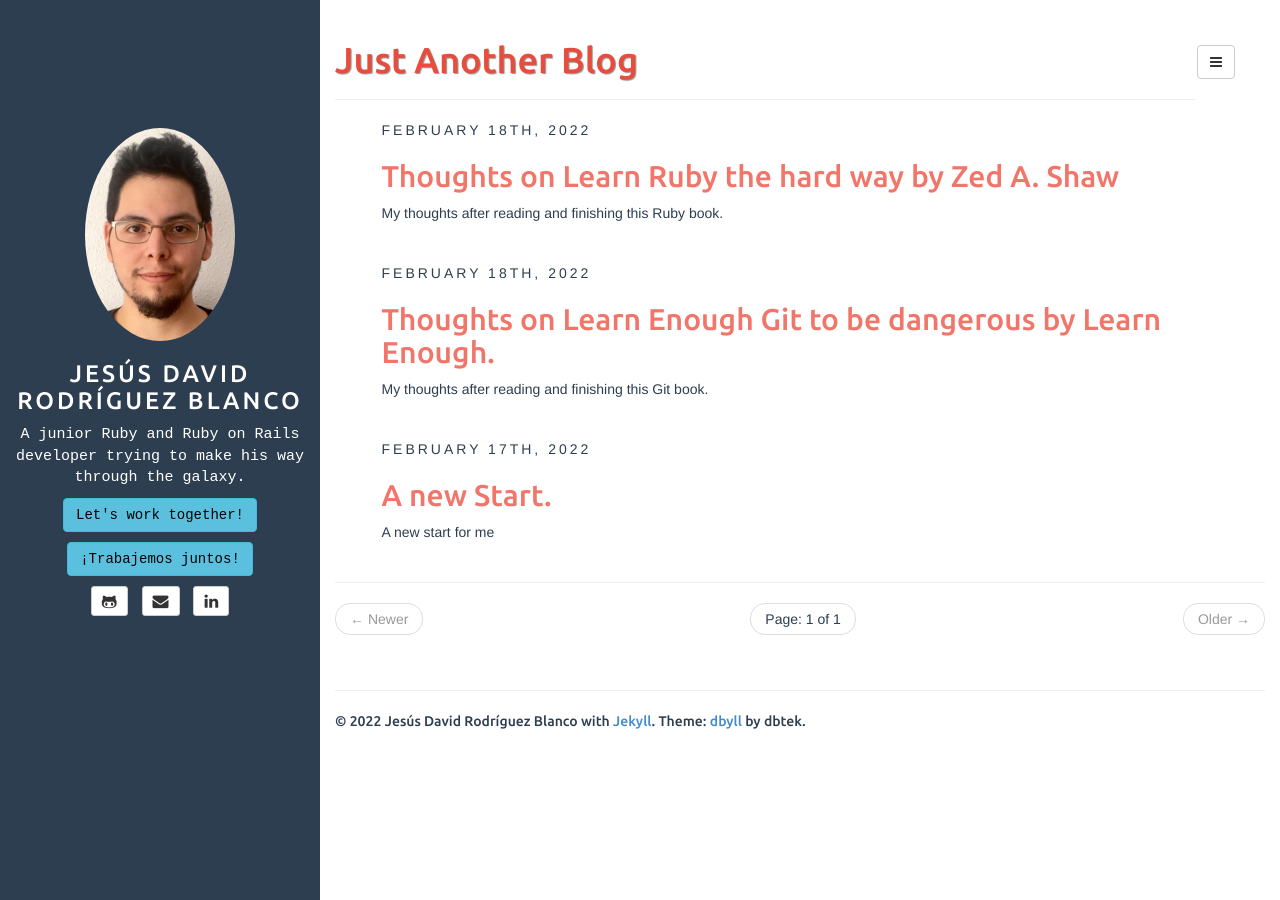
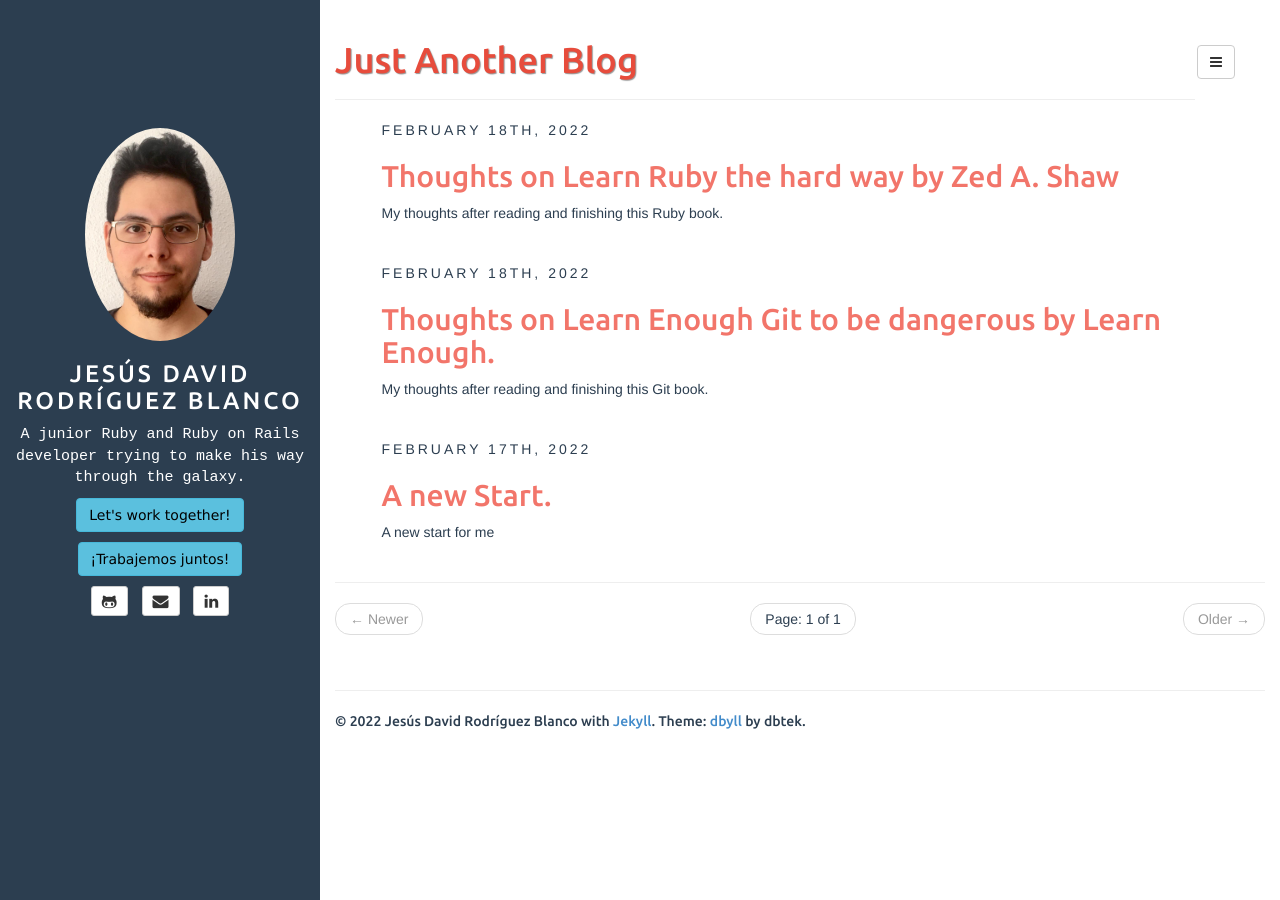
Before and after one commit to Jesdarobla/jesdarobla.github.io, a Jekyll site: the page built from index.html, in a window 1280 px wide. Built offline with Jekyll 4.4.1, drawn with Linux system fonts in a browser that asks for light colours; the list of posts is cut into pages by our own code.

Commit message:
add cv buttons for mobile & modify cv button font&color

```diff
--- a/_includes/default.html
+++ b/_includes/default.html
@@ -67,6 +67,7 @@
 				<img src="{{site.author.profilepicture}}" class="img-circle" width="50"  />
 				{{ site.title }}
 			</a>
+
 		</div>
 
 		<!-- Collect the nav links, forms, and other content for toggling -->
@@ -75,6 +76,10 @@
 				<li class="active"><a href="{{ site.BASE_PATH }}/">Home</a></li>
 				<li><a href="{{ site.BASE_PATH}}/{{ site.categories_path }}">Categories</a></li>
 				<li><a href="{{ site.BASE_PATH}}/{{ site.tags_path }}">Tags</a></li>
+			</ul>
+			<ul class="nav navbar-nav">
+				<li><a href="{{ site.eng_cv_path }}"><strong>Let's work together!</a></strong></li>
+				<li><a href="{{ site.esp_cv_path }}"><strong>¡Trabajemos juntos!</a></strong></li>
 			</ul>
 		</div><!-- /.navbar-collapse -->
 	</nav>
--- a/_includes/sidebar.html
+++ b/_includes/sidebar.html
@@ -14,7 +14,7 @@
 </div>
 {% endif %}
 
-<div id="bio" class= "text-center">
+<div id="bio" class= "text-center" style="font-family: Verdana, sans-serif">
 	<p><a href="{{ site.eng_cv_path }}"><button type="button" class="btn btn-info" style="color: black">Let's work together!</button></a></p>
 	<p><a href="{{ site.esp_cv_path }}"><button type="button" class="btn btn-info" style="color: black">¡Trabajemos juntos!</button></a></p>
 </div>
```
